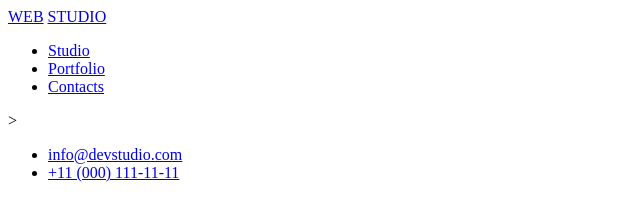
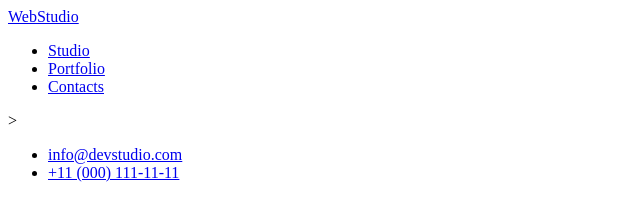
Before and after one commit to RostislavB74/goit-markup-hw-01, a plain HTML site: page index.html in a window 1280 px wide. Shown: the top 199 px of the page, 0-640 px from the left. Drawn offline with Linux system fonts and the light colour scheme.

Commit message:
change nav

```diff
--- a/index.html
+++ b/index.html
@@ -9,8 +9,8 @@
 <body>
     <header class="">
         <nav>
-            <a href="/">WEB</a>
-            <a href="/">STUDIO</a>
+            <a href="./index.html">WebStudio</a>
+
             <ul>
 
                 <li><a href="/">Studio</a></li>
```
